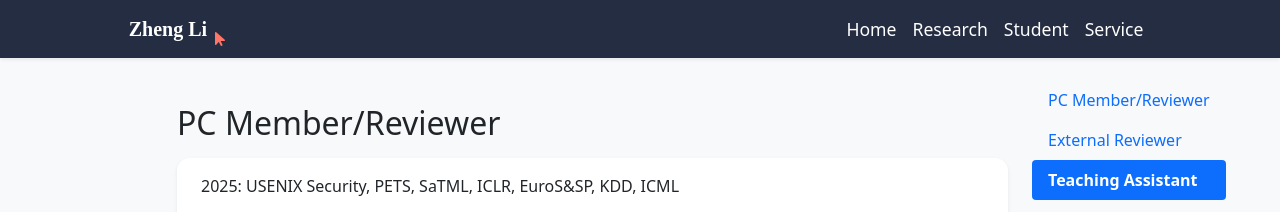
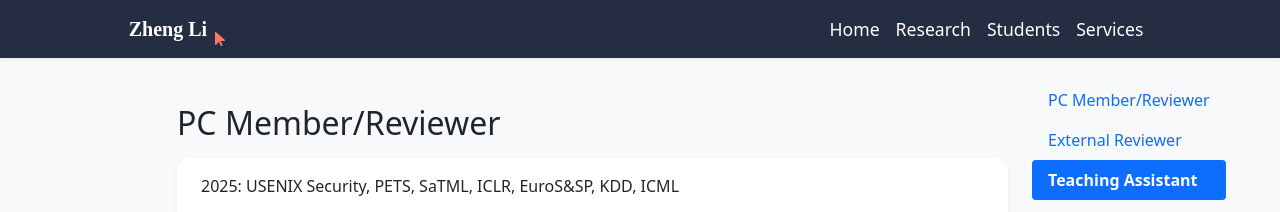
Before and after one commit to shuaichaosong/shuaichaosong.github.io, a Jekyll site: the page built from services.html, in a window 1280 px wide. Shown: the top 212 px of the page. Built offline with Jekyll 4.4.1, drawn with Linux system fonts in a browser that asks for light colours; nearby versions of some CDN libraries; some web fonts are replaced; a style sheet for code colours, icons or effects is not loaded.

```diff
--- a/_data/navigation.yml
+++ b/_data/navigation.yml
@@ -7,7 +7,7 @@ pages:
 #   url: /bio
 - name: Research
   url: /research
-- name: Student
-  url: /student
-- name: Service
-  url: /service
+- name: Students
+  url: /students
+- name: Services
+  url: /services
```
Also changed, not shown: services.html (renamed from service.html), students.html (renamed from student.html).
